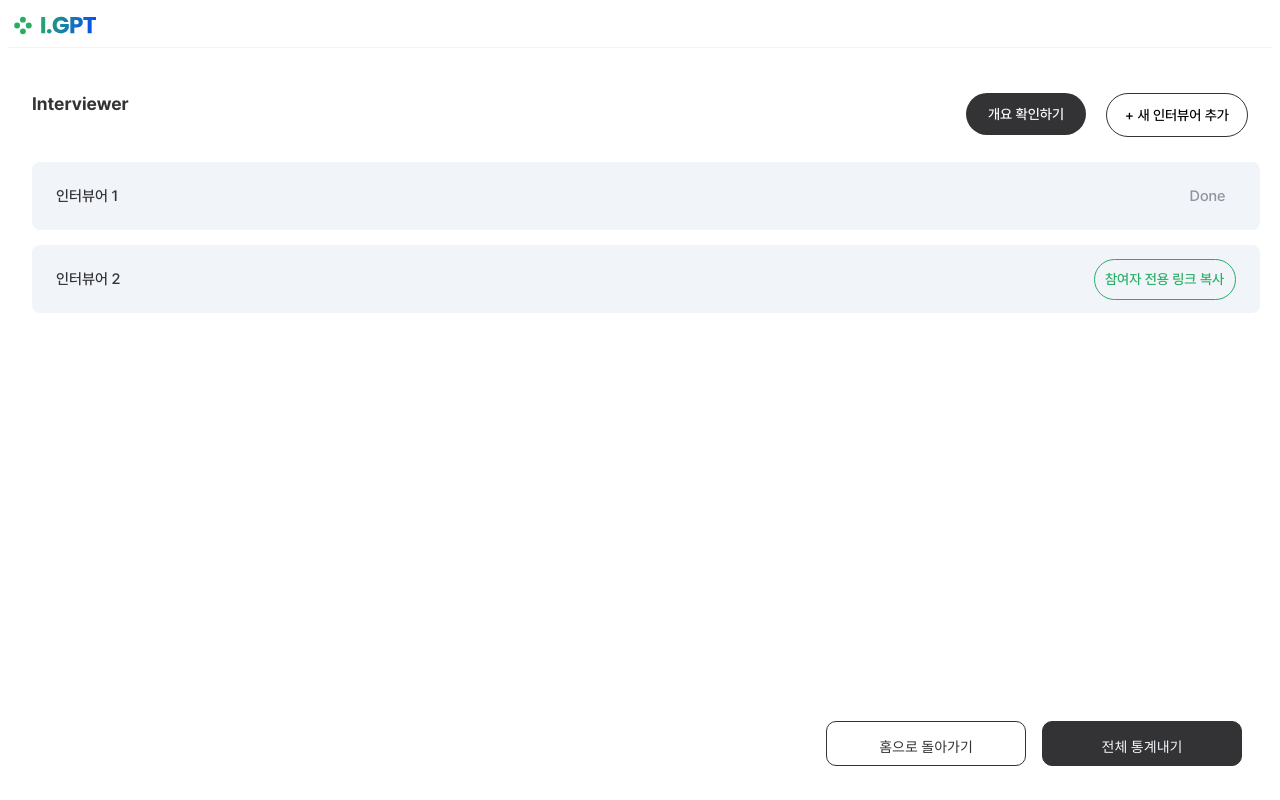
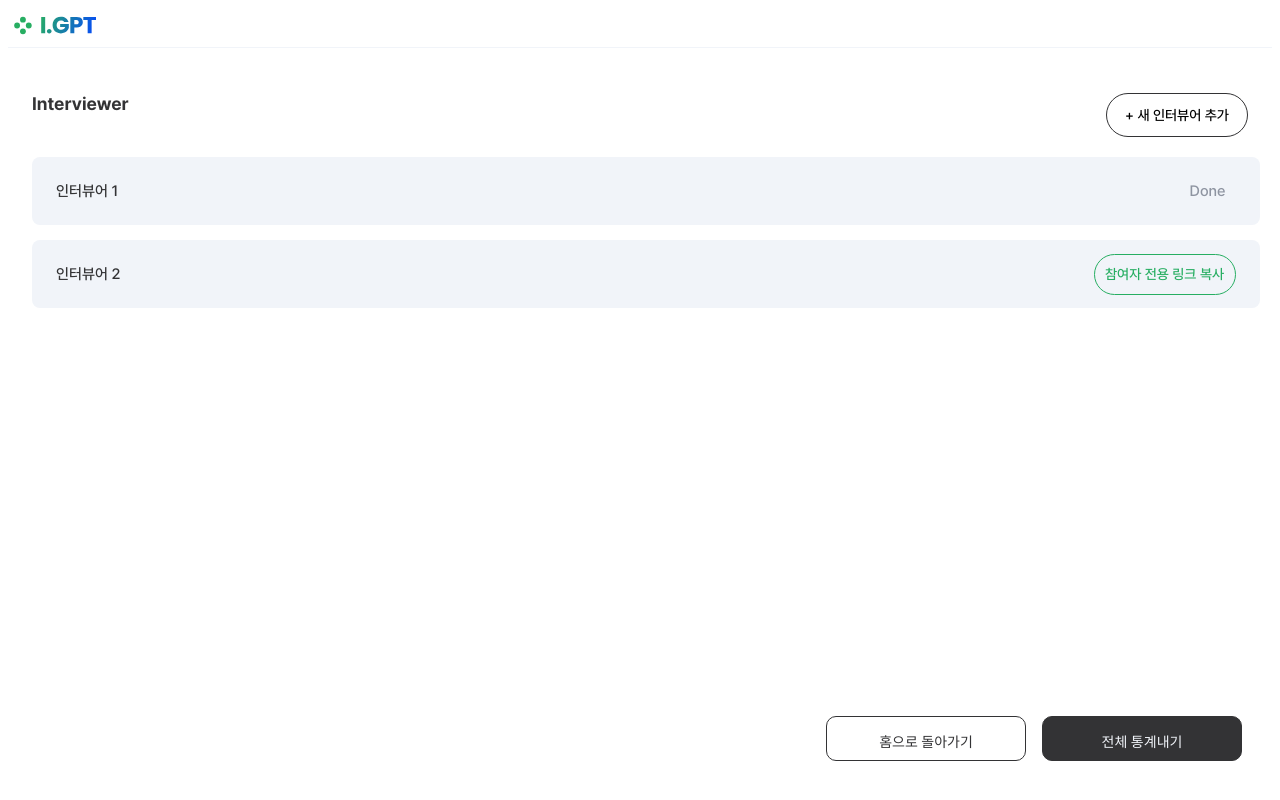
Before and after one commit to Prompt-er-Day-Winning-Team/interview_GPT_Frontend, a React (Create React App) app: page /summary/content-summary in a window 1280 px wide. Built offline with nearby package versions, Linux system fonts and the light colour scheme.

Commit message:
feat: 개요 확인 버튼 주석처리

```diff
--- a/src/pages/interviewSummary/contentSummary/index.js
+++ b/src/pages/interviewSummary/contentSummary/index.js
@@ -110,7 +110,7 @@ function ContentSummary() {
       <Header />
       <S.InterviewHeader>
         <S.Title>{"Interviewer"}</S.Title>
-        <S.CheckButton>{"개요 확인하기"}</S.CheckButton>
+        {/*<S.CheckButton>{"개요 확인하기"}</S.CheckButton>*/}
         <S.AddButton>{"+ 새 인터뷰어 추가"}</S.AddButton>
       </S.InterviewHeader>
       <S.InterviewerCardBlock>
--- a/src/pages/interviewSummary/contentSummary/style.js
+++ b/src/pages/interviewSummary/contentSummary/style.js
@@ -9,7 +9,8 @@ export const Wrap = styled.div`
 export const InterviewHeader = styled.div`
   display: flex;
   margin: 45px 24px;
-  margin-bottom: 10px !important;
+  margin-bottom: 5px !important;
+  justify-content: space-between;
 `;
 
 export const Title = styled.div`
```
